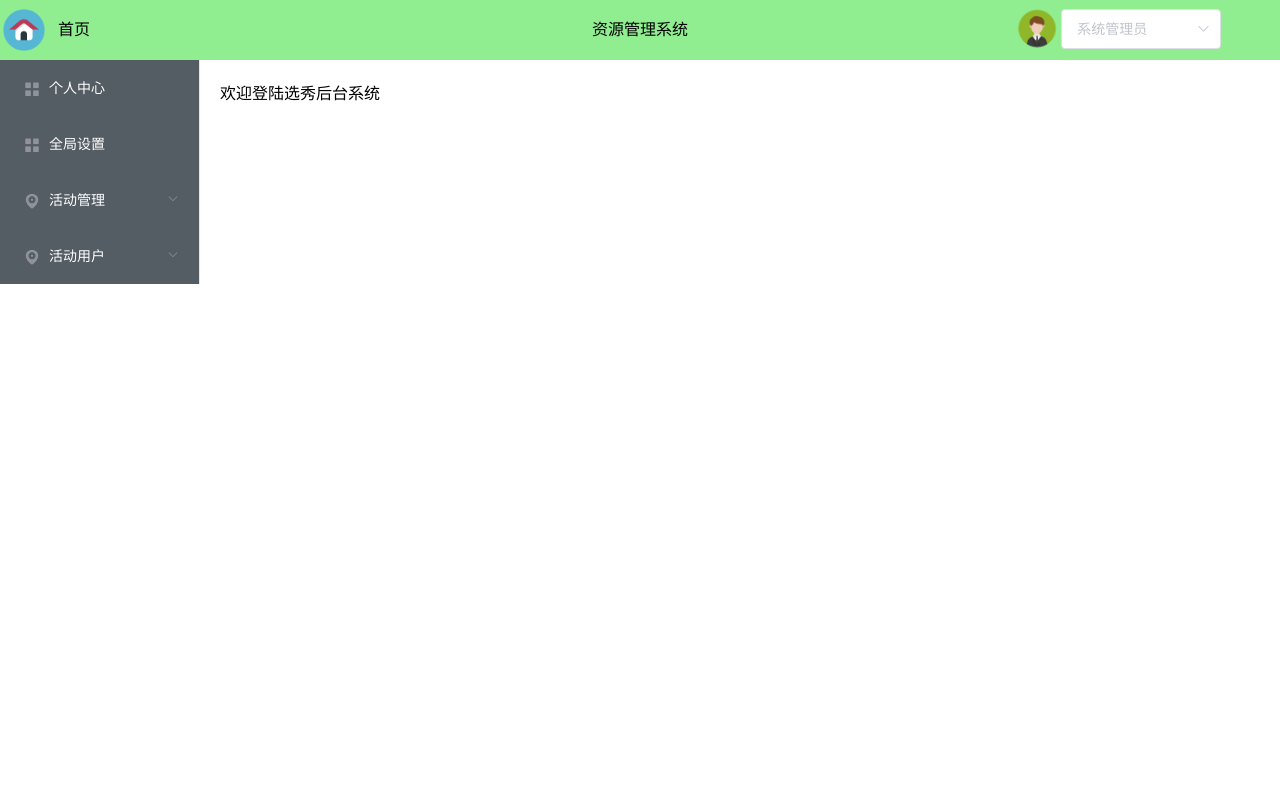
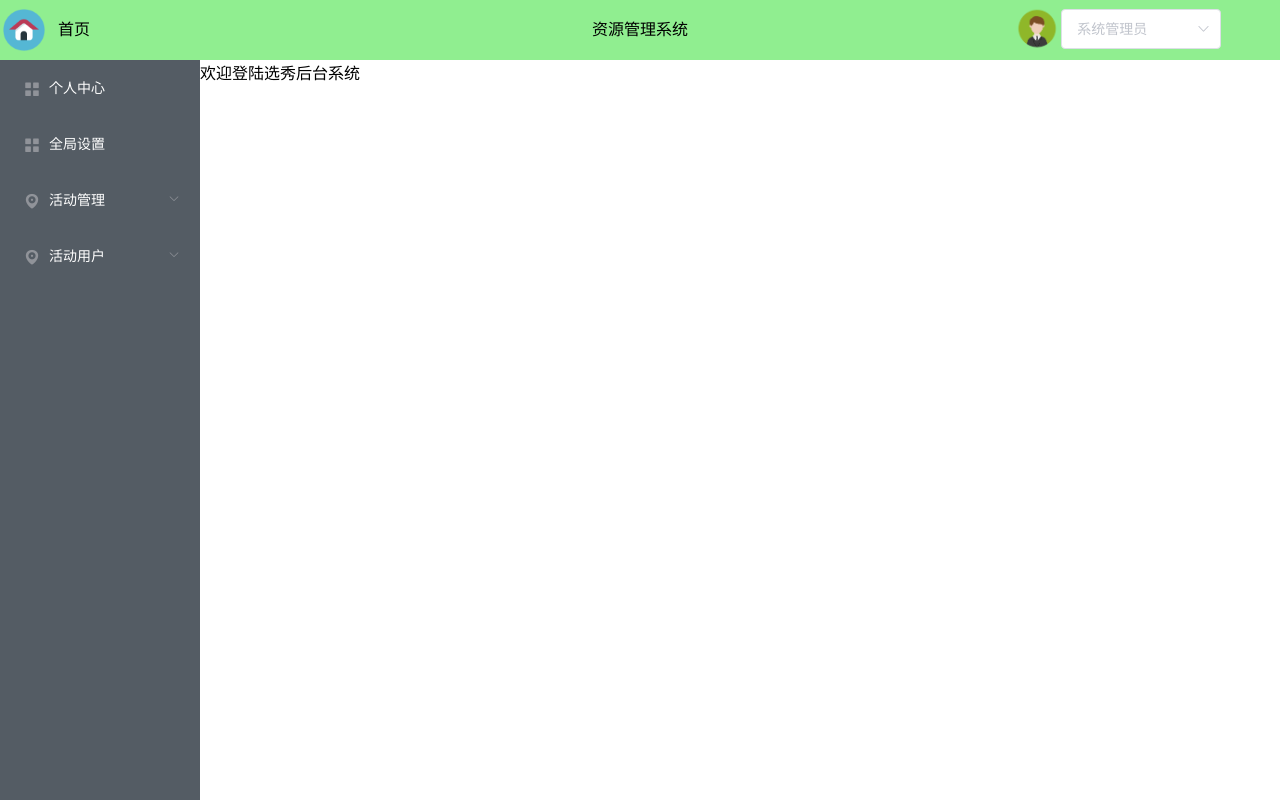
Before and after one commit to shuhh9527/windshadow, a Vue app: page /#/dashboard in a window 1280 px wide. Built offline with nearby package versions, Linux system fonts and the light colour scheme.

Commit message:
修改sidebar组件，修改首页布局

```diff
--- /dev/null
+++ b/src/layout/Sidebar.vue
@@ -0,0 +1,124 @@
+<template>
+<div class="menu">
+  <el-row>
+    <el-col :span="24">
+      <el-menu
+        :default-active="activeindex"
+        @open="handleOpen"
+        @close="handleClose"
+        background-color="#545c64"
+        text-color="#fff"
+        active-text-color="#ffd04b"
+      >
+        <el-menu-item
+          v-if="!item.children"
+          v-for="(item,index) in menuList"
+          :key="index"
+          :index="/'/+index+/'/"
+          @click="handleClick(item.path,index)"
+        >
+          <i class="el-icon-menu"></i>
+          <span>{{ item.title }}</span>
+        </el-menu-item>
+        <el-submenu
+          v-if="item.children"
+          v-for="(item,index) in menuList"
+          :key="index"
+          :index="/'/+index+/'/"
+        >
+          <template slot="title">
+            <i class="el-icon-location"></i>
+            <span>{{ item.title }}</span>
+          </template>
+          <el-menu-item
+            :index="'1'+index"
+            v-for="(item,index) in item.children"
+            :key="index"
+            @click="handleClick(item.path,index)"
+          >{{item.title}}</el-menu-item>
+        </el-submenu>
+      </el-menu>
+    </el-col>
+  </el-row>
+</div>
+</template>
+
+<script>
+export default {
+  data () {
+    return {
+      activeindex: '',
+      menuList: [
+        {
+          path: '/hremp/PersonalCenter',
+          title: '个人中心'
+        },
+        {
+          path: '/all/protocol',
+          title: '全局设置'
+        },
+        {
+          title: '活动管理',
+          children: [
+            {
+              path: '/activity_game/list_activity',
+              title: '活动设置'
+            },
+            {
+              path: '/activity_user/list_activity_baoming',
+              title: '活动报名情况'
+            },
+            {
+              path: '/activity_user/list_shenhe',
+              title: '活动选拔审核'
+            },
+            {
+              path: '/activity_jubao/list_activity_jubao',
+              title: '活动举报情况'
+            }
+          ]
+        },
+        {
+          title: '活动用户',
+          children: [
+            {
+              path: '/user_activity',
+              title: '活动列表'
+            } ]
+        }
+      ],
+    }
+  },
+  methods: {
+    handleOpen () {
+      console.log('打开了')
+    },
+    handleClose () {
+      console.log('关闭了')
+    },
+    handleClick (path, index) {
+      this.activeindex = index.toString()
+      this.$router.push(path)
+    }
+  },
+//生命周期 - 创建完成（访问当前this实例）
+created() {
+
+},
+//生命周期 - 挂载完成（访问DOM元素）
+mounted() {
+
+}
+}
+</script>
+<style lang='scss'>
+  .menu{
+    width: 100%;
+    height: calc(100vh - 60px);
+    background-color: rgb(84, 92, 100);
+    .el-menu{
+      overflow: hidden;
+      border: 0px;
+    }
+  }
+</style>
--- a/src/router/index.js
+++ b/src/router/index.js
@@ -15,12 +15,12 @@ Vue.use(Router)
 
 export default new Router({
   routes: [
-    {
-      path: '/',
-      name: 'layout',
-      component: Layout,
-      children: []
-    },
+    // {
+    //   path: '/',
+    //   name: 'layout',
+    //   component: Layout,
+    //   children: []
+    // },
     {
       path: '/abc',
       name: 'abc',
@@ -75,7 +75,7 @@ export default new Router({
     },
     {
       path: '/protocol',
-      name: 'protocol',
+      name: 'protocol2',
       component: protocol
     }
 
--- a/src/views/layout/WsNavbar.vue
+++ /dev/null
@@ -1,21 +0,0 @@
-<!--  -->
-<template>
-  <div class="ws-navbar"></div>
-</template>
-
-<script>
-export default {
-  data () {
-    return {}
-  },
-  created () {},
-  mounted () {}
-}
-</script>
-<style scoped>
-.ws-navbar {
-    height: 80px;
-    width: 100%;
-    background-color: lightgreen;
-}
-</style>
--- a/src/views/layout/index.vue
+++ b/src/views/layout/index.vue
@@ -6,136 +6,38 @@
     </el-header>
   </el-container>
     <el-container>
-      <el-aside width="200px">
-        <el-row>
-          <el-col :span="24">
-            <el-menu
-              :default-active="activeindex"
-              class="el-menu-vertical-demo"
-              @open="handleOpen"
-              @close="handleClose"
-              background-color="#545c64"
-              text-color="#fff"
-              active-text-color="#ffd04b"
-            >
-              <el-menu-item
-                v-if="!item.children"
-                v-for="(item,index) in menuList"
-                :key="index"
-                :index="/'/+index+/'/"
-              >
-                <i class="el-icon-menu"></i>
-                <span @click="handleClick(item.path,index)">{{ item.title }}</span>
-              </el-menu-item>
-              <el-submenu
-                v-if="item.children"
-                v-for="(item,index) in menuList"
-                :key="index"
-                :index="/'/+index+/'/"
-              >
-                <template slot="title">
-                  <i class="el-icon-location"></i>
-                  <span>{{ item.title }}</span>
-                </template>
-                <el-menu-item
-                  :index="'1'+index"
-                  v-for="(item,index) in item.children"
-                  :key="index"
-                  @click="handleClick(item.path,index)"
-                >{{item.title}}</el-menu-item>
-              </el-submenu>
-            </el-menu>
-          </el-col>
-        </el-row>
+      <el-aside style="width:200px">
+        <Sidebar></Sidebar>
       </el-aside>
       <el-main>
-        <router-view></router-view>
+        <router-view />
       </el-main>
     </el-container>
     </div>
 </template>
 <script>
-import WsMenu from "./WsMenu";
-import WsNavbar from "./WsNavbar";
+// import WsMenu from "./WsMenu"
 import Navbar from '@/layout/Navbar'
+import Sidebar from '@/layout/Sidebar'
+
 export default {
-  name: "Dashboard",
+  name: 'Dashboard',
   components: {
-    WsMenu,
-    WsNavbar,
+    Sidebar,
     Navbar
   },
-  data() {
+  data () {
     return {
-      value: "",
-      activeindex: "",
-      menuList: [
-        {
-          path: "/hremp/PersonalCenter",
-          title: "个人中心"
-        },
-        {
-          path: "/all/protocol",
-          title: "全局设置"
-        },
-        {
-          title: "活动管理",
-          children: [
-            {
-              path: "/activity_game/list_activity",
-              title: "活动设置"
-            },
-            {
-              path: "/activity_user/list_activity_baoming",
-              title: "活动报名情况"
-            },
-            {
-              path: "/activity_user/list_shenhe",
-              title: "活动选拔审核"
-            },
-            {
-              path: "/activity_jubao/list_activity_jubao",
-              title: "活动举报情况"
-            }
-          ]
-        },
-        {
-          title: "活动用户",
-          children: [
-            {
-              path: "/user_activity",
-              title: "活动列表"
-            } ]
-        }
-      ],
-      options: [
-        {
-          value: "选项2",
-          label: "修改密码"
-        },
-        {
-          value: "选项3",
-          label: "技术支持"
-        },
-        {
-          value: "选项4",
-          label: "退出登录"
-        }
-      ]
-    };
+      value: ''
+    }
   },
-  mounted() {
-    this.$router.push("/dashboard");
+  mounted () {
+    this.$router.push('/dashboard')
   },
   methods: {
-    handleOpen() {},
-    handleClose() {},
-    handleClick(path, index) {
-      this.activeindex = index.toString();
-      this.$router.push(path);
-    }
+
   }
-};
+}
 </script>
 <style lang='scss'>
   body{
@@ -148,62 +50,8 @@ export default {
     .el-header{
       padding: 0px;
     }
+    .el-main{
+      padding: 0px;
+    }
   }
-/* .sy img {
-  width: 50px;
-  vertical-align: middle;
-}
-.headerline,
-.sy {
-  height: 60px;
-  line-height: 60px;
-  color: #fff;
-}
-.fontstyle {
-  font-size: 22px;
-}
-.el-header {
-  width: 100%;
-  height: 100%;
-  color: #333;
-  text-align: center;
-  line-height: 60px;
-  padding: 0px;
-  margin: 0px;
-}
-.el-aside {
-  background-color:rgb(84, 92, 100);
-  color: #333;
-  text-align: center;
-  line-height: 200px;
-}
-
-.el-main {
-  background-color: #e9eef3;
-  color: #333;
-  text-align: center;
-  line-height: 60px;
-}
-
-body > .el-container {
-  margin-bottom: 40px;
-}
-
-.el-container:nth-child(5) .el-aside,
-.el-container:nth-child(6) .el-aside {
-  line-height: 260px;
-}
-
-.el-container:nth-child(7) .el-aside {
-  line-height: 320px;
-}
-.el-submenu .el-menu-item {
-  height: 50px;
-  line-height: 50px;
-  padding: 0 45px;
-  min-width: 198px;
-}
-.el-aside{
-  padding-bottom:200px
-} */
 </style>
```
Also changed, not shown: src/layout/Menu.vue (deleted).
